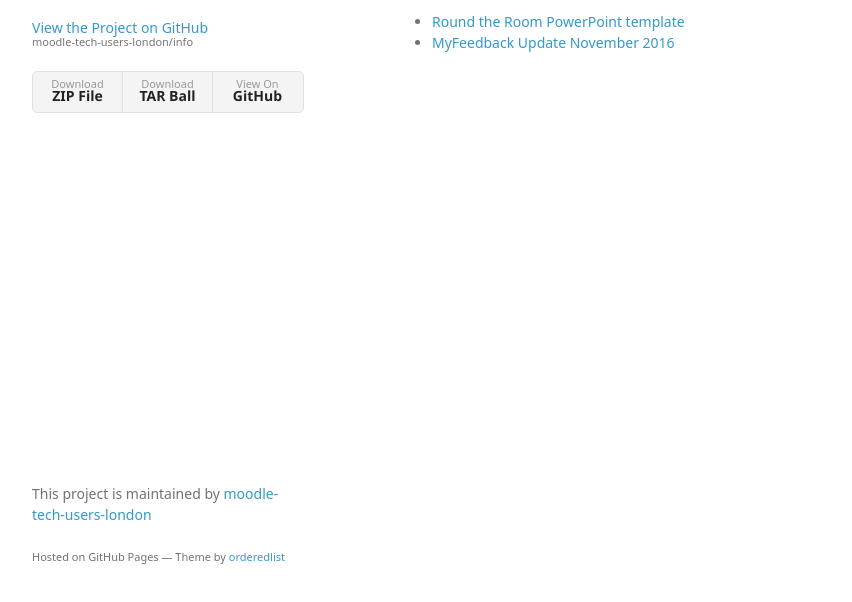
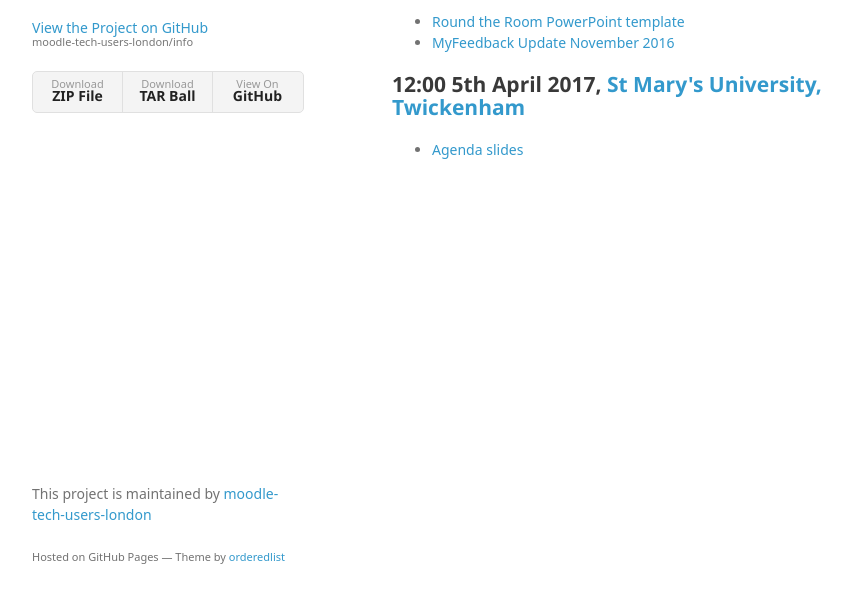
Before and after one commit to moodle-tech-users-london/info, a plain HTML site: page index.html in a window 1280 px wide. Shown: the part 164-766 px from the top of the page, without its empty margins (178-1030 px from the left). Drawn offline with Linux system fonts and the light colour scheme; a web font is replaced by a local one.

Commit message:
Update for the april meeting

```diff
--- a/index.html
+++ b/index.html
@@ -39,6 +39,14 @@
 <li><a href="presentations/round-the-room-template.pptx">Round the Room PowerPoint template</a></li>
 <li><a href="presentations/myfeedback-update-201611.pptx">MyFeedback Update November 2016</a></li>
 </ul>
+
+<h2>
+<a id="5th-april-2017" class="anchor" href="#5th-april-2017" aria-hidden="true"><span aria-hidden="true" class="octicon octicon-link"></span></a>12:00 5th April 2017, <a href="http://www.stmarys.ac.uk/contact/">St Mary's University, Twickenham</a>
+</h2>
+
+<ul>
+<li><a href="presentations/agenda-20170405.pptx">Agenda slides</a></li>
+</ul>
       </section>
       <footer>
         <p>This project is maintained by <a href="https://github.com/moodle-tech-users-london">moodle-tech-users-london</a></p>
```
